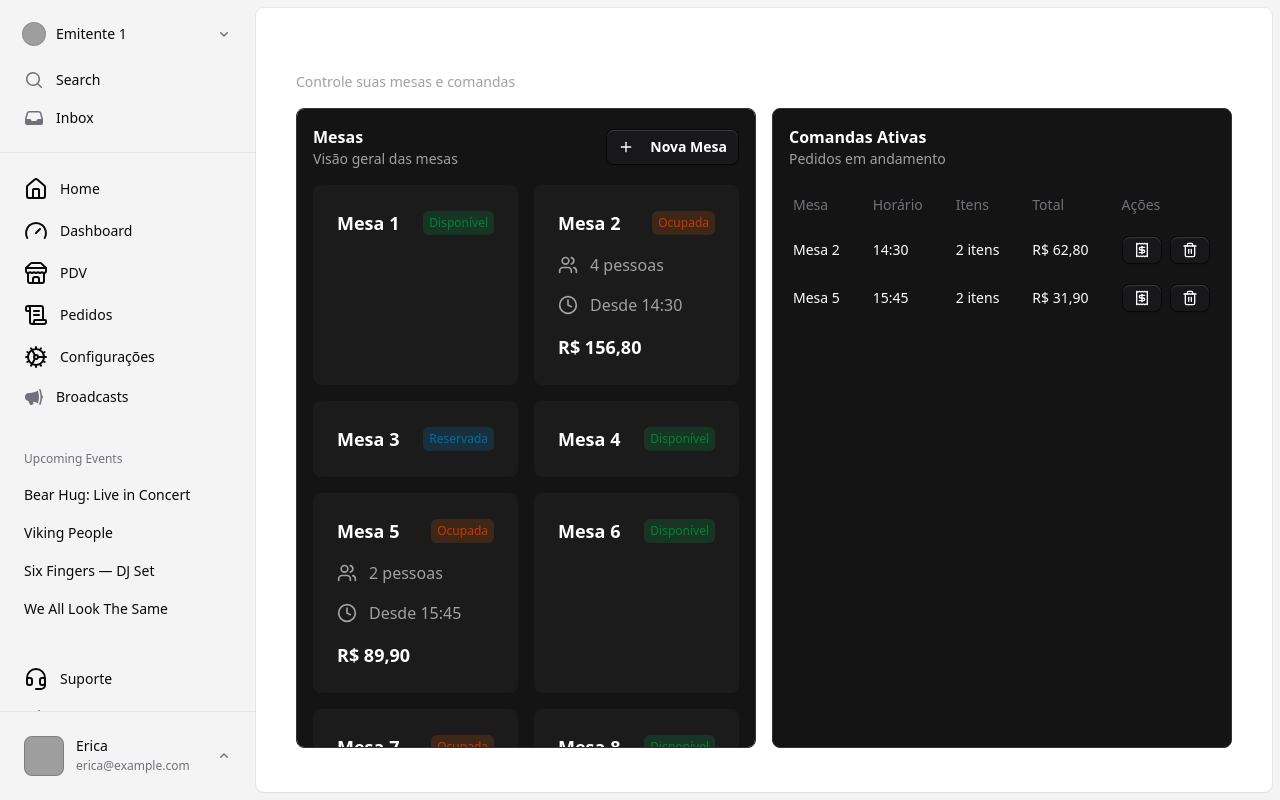
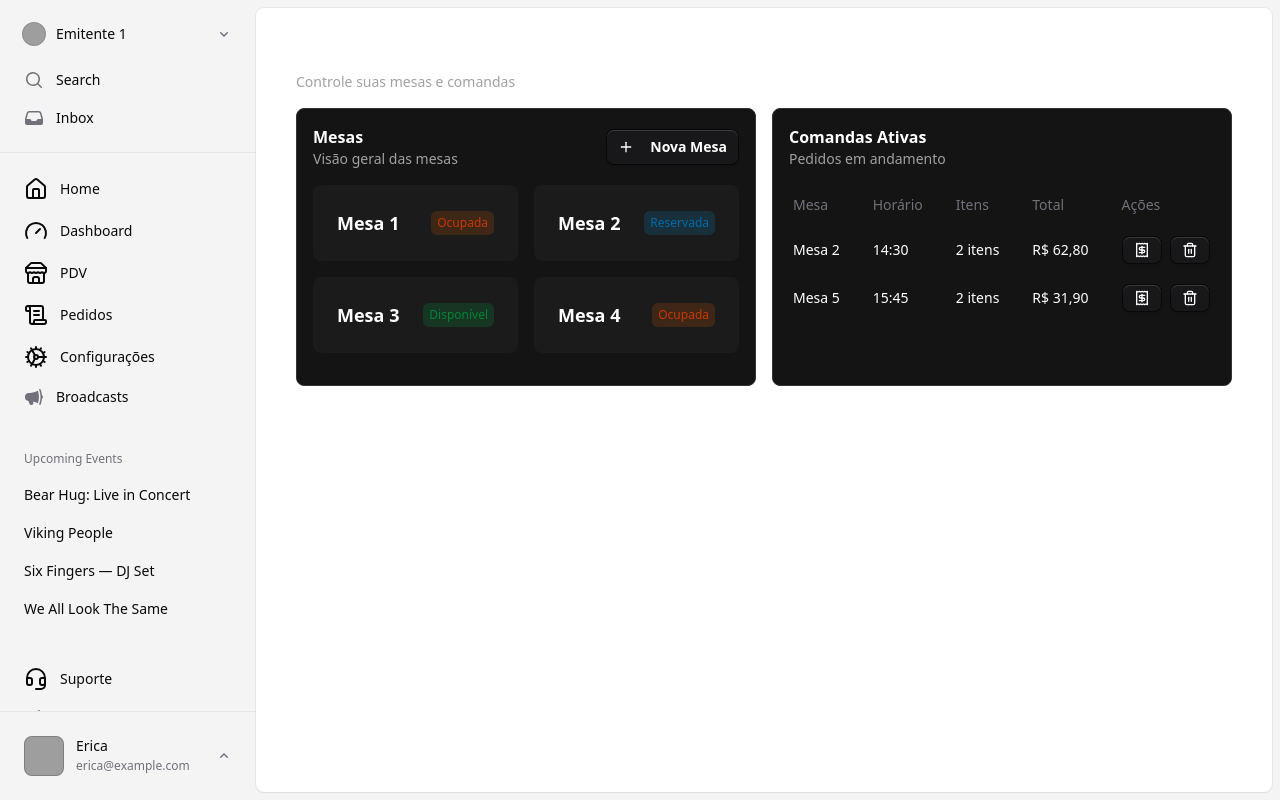
Before and after one commit to pabloalves01/gastro-flow, a React (Vite) app in the folder frontend/: page /pdv/mesas in a window 1280 px wide. Built offline with nearby package versions, Linux system fonts and the light colour scheme; grey boxes are pictures that could not be loaded.

Commit message:
Update table-management.tsx

```diff
--- a/frontend/src/pages/pdv/table-management.tsx
+++ b/frontend/src/pages/pdv/table-management.tsx
@@ -2,7 +2,15 @@ import { useState } from "react";
 import SectionText from "../../components/text/section-text";
 import { Button } from "../../components/ui/catalyst/button";
 import { Badge } from "../../components/ui/catalyst/badge";
-import { Cog, Plus, Clock, Users, Receipt, Trash2 } from "lucide-react";
+import {
+  Cog,
+  Plus,
+  Clock,
+  Users,
+  Receipt,
+  Trash2,
+  Grid2x2,
+} from "lucide-react";
 import {
   Table,
   TableBody,
@@ -36,35 +44,38 @@ interface Order {
 
 export default function TableManagement() {
   const [tables, setTables] = useState<TableItem[]>([
-    { id: 1, number: 1, status: "available" },
     {
-      id: 2,
-      number: 2,
+      id: 1,
+      number: 1,
       status: "occupied",
       guests: 4,
       startTime: "14:30",
       total: 156.8,
     },
-    { id: 3, number: 3, status: "reserved" },
-    { id: 4, number: 4, status: "available" },
     {
-      id: 5,
-      number: 5,
+      id: 2,
+      number: 2,
+      status: "reserved",
+      guests: 4,
+      startTime: "14:30",
+      total: 156.8,
+    },
+    {
+      id: 3,
+      number: 3,
+      status: "available",
+      guests: 4,
+      startTime: "14:30",
+      total: 156.8,
+    },
+    {
+      id: 4,
+      number: 4,
       status: "occupied",
-      guests: 2,
-      startTime: "15:45",
-      total: 89.9,
+      guests: 4,
+      startTime: "14:30",
+      total: 156.8,
     },
-    { id: 6, number: 6, status: "available" },
-    {
-      id: 7,
-      number: 7,
-      status: "occupied",
-      guests: 6,
-      startTime: "13:15",
-      total: 345.6,
-    },
-    { id: 8, number: 8, status: "available" },
   ]);
 
   const [activeOrders, setActiveOrders] = useState<Order[]>([
@@ -157,14 +168,16 @@ export default function TableManagement() {
                   >
                     <div className="flex flex-col gap-4">
                       <div className="flex justify-between items-center">
-                        <span className="text-white text-lg font-semibold">
+                        <span className=" text-lg font-semibold text-white">
                           Mesa {table.number}
                         </span>
                         <Badge color={getStatusColor(table.status)}>
                           {getStatusText(table.status)}
                         </Badge>
                       </div>
-                      {table.status === "occupied" && (
+
+                      {/* TODO: Melhorar Layout */}
+                      {/* {table.status === "occupied" && (
                         <>
                           <div className="flex items-center gap-3 text-[#A1A1A1]">
                             <Users className="w-5 h-5" />
@@ -181,7 +194,7 @@ export default function TableManagement() {
                             })}
                           </div>
                         </>
-                      )}
+                      )} */}
                     </div>
                   </div>
                 ))}
@@ -241,11 +254,7 @@ export default function TableManagement() {
                             >
                               <Receipt className="w-4 h-4" />
                             </Button>
-                            <Button
-                              size="sm"
-                              variant="ghost"
-                              className="text-red-500 hover:text-red-500 hover:bg-[#1B1B1B]"
-                            >
+                            <Button className="text-red-500 hover:text-red-500 hover:bg-[#1B1B1B]">
                               <Trash2 className="w-4 h-4" />
                             </Button>
                           </div>
```
